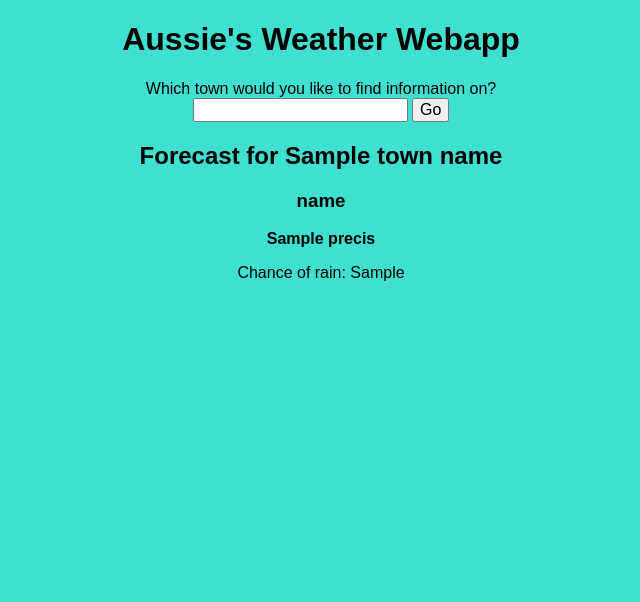
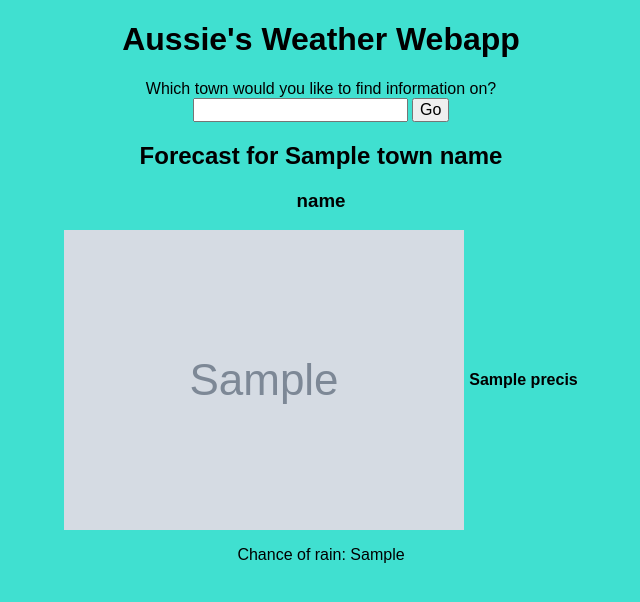
Before and after one commit to Ransu-ll/weather-app, a Flask app: template webapp/templates/town.jinja2 in a window 1280 px wide. Shown: the top 602 px of the page, without its empty margins (319-959 px from the left). Run offline with Flask 3, Linux system fonts and the light colour scheme; the template is opened without the code that fills it: most values are stand-ins (such as "Sample title", 1, 10 or a date in 2020); grey boxes marked "Sample" are stand-in pictures; parts of the project's set-up code (start-up, migrations or seed data) failed here and were passed over.

Commit message:
Add icons to display

```diff
--- a/webapp/static/style.css
+++ b/webapp/static/style.css
@@ -5,3 +5,13 @@
 .centre {
     text-align: center;
 }
+
+.centre-text-with-image {
+    display: flex;
+    align-items: center;
+    justify-content: center;
+}
+
+.weather-icon {
+    margin-right: 5px;
+}
--- a/webapp/templates/town.jinja2
+++ b/webapp/templates/town.jinja2
@@ -33,8 +33,11 @@
     {% for key_date in town_data.keys() %}
         <div class="centre">
             <h3>{{ key_date }}</h3>
-
-            <p><strong>{{ town_data[key_date]["precis"] }}</strong></p>
+                <div class="centre-text-with-image">
+                    <img src="{{ url_for('static', filename='' + town_data[key_date]['forecast_icon_code'])  }}" class="weather-icon">
+                    <strong>{{ town_data[key_date]["precis"] }}</strong>
+                </div>
+            </p>
             {% if 'air_temperature_minimum' in town_data[key_date].keys() %}
                 <p>Minimum: {{ town_data[key_date]["air_temperature_minimum"] }} °C</p>
             {% endif %}
```
Also changed, not shown: webapp/LocationInfoDownloader.py (+6 -1 lines).
